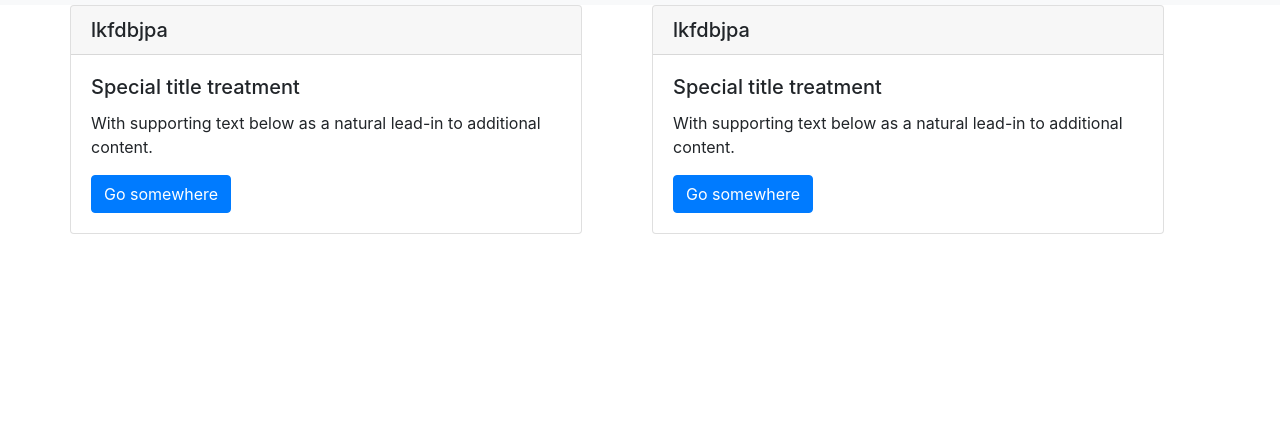
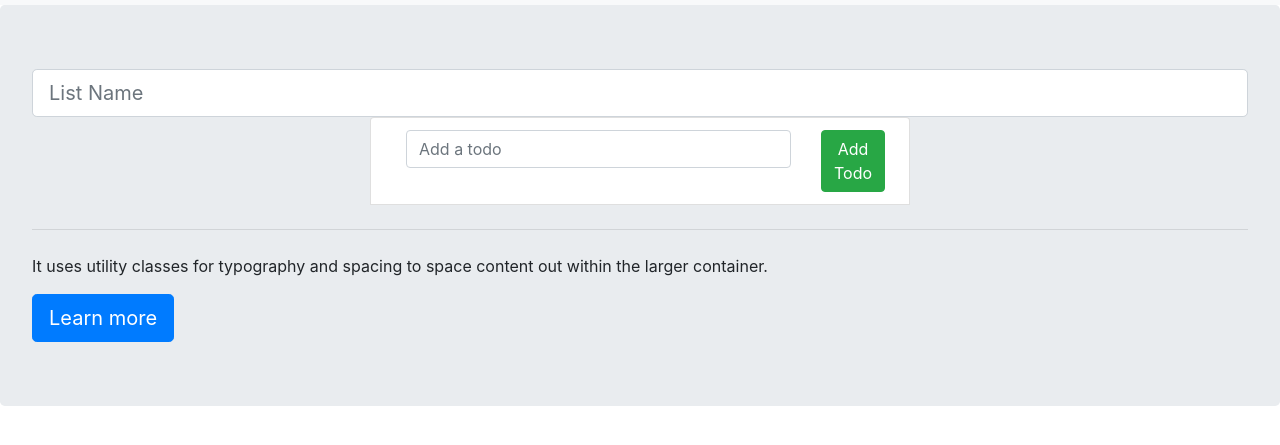
Before and after one commit to arosteguy/listluster, a website: page views/layouts/members.html in a window 1280 px wide. Shown: the part 51-496 px from the top of the page. Drawn offline with nearby package versions, Linux system fonts and the light colour scheme.

Commit message:
adding form fields ason the members page

```diff
--- a/public/assets/css/style.css
+++ b/public/assets/css/style.css
@@ -11,9 +11,3 @@
 #signIn{
     text-align: center;
 }
-
-#list-container{
-    width: 40%;
-    float: left;
-    margin-left: 70px;
-}
--- a/views/layouts/members.html
+++ b/views/layouts/members.html
@@ -1,5 +1,6 @@
 <!DOCTYPE html>
 <html lang="en">
+
 <head>
     <meta charset="UTF-8">
     <meta name="viewport" content="width=device-width, initial-scale=1.0">
@@ -7,12 +8,20 @@
     <link rel="stylesheet" href="https://stackpath.bootstrapcdn.com/bootstrap/4.4.1/css/bootstrap.min.css"
         integrity="sha384-Vkoo8x4CGsO3+Hhxv8T/Q5PaXtkKtu6ug5TOeNV6gBiFeWPGFN9MuhOf23Q9Ifjh" crossorigin="anonymous">
     <link rel="stylesheet" type="text/css" href="../../public/assets/css/style.css">
-    <script src="https://code.jquery.com/jquery-3.4.1.slim.min.js" integrity="sha384-J6qa4849blE2+poT4WnyKhv5vZF5SrPo0iEjwBvKU7imGFAV0wwj1yYfoRSJoZ+n" crossorigin="anonymous"></script>
-    <script src="https://cdn.jsdelivr.net/npm/popper.js@1.16.0/dist/umd/popper.min.js" integrity="sha384-Q6E9RHvbIyZFJoft+2mJbHaEWldlvI9IOYy5n3zV9zzTtmI3UksdQRVvoxMfooAo" crossorigin="anonymous"></script>
-    <script src="https://stackpath.bootstrapcdn.com/bootstrap/4.4.1/js/bootstrap.min.js" integrity="sha384-wfSDF2E50Y2D1uUdj0O3uMBJnjuUD4Ih7YwaYd1iqfktj0Uod8GCExl3Og8ifwB6" crossorigin="anonymous"></script>
+    <script src="https://code.jquery.com/jquery-3.4.1.slim.min.js"
+        integrity="sha384-J6qa4849blE2+poT4WnyKhv5vZF5SrPo0iEjwBvKU7imGFAV0wwj1yYfoRSJoZ+n"
+        crossorigin="anonymous"></script>
+    <script src="https://cdn.jsdelivr.net/npm/popper.js@1.16.0/dist/umd/popper.min.js"
+        integrity="sha384-Q6E9RHvbIyZFJoft+2mJbHaEWldlvI9IOYy5n3zV9zzTtmI3UksdQRVvoxMfooAo"
+        crossorigin="anonymous"></script>
+    <script src="https://stackpath.bootstrapcdn.com/bootstrap/4.4.1/js/bootstrap.min.js"
+        integrity="sha384-wfSDF2E50Y2D1uUdj0O3uMBJnjuUD4Ih7YwaYd1iqfktj0Uod8GCExl3Og8ifwB6"
+        crossorigin="anonymous"></script>
     <title>List Luster</title>
 </head>
+
 <body>
+
     <body>
         <nav class="navbar navbar-expand-lg navbar-light bg-light">
             <a class="navbar-brand" href="">List Luster</a>
@@ -43,29 +52,9 @@
                 </ul>
         </nav>
 
-        <div id="list-container">
-            <div class="card">
-                <h5 class="card-header">lkfdbjpa</h5>
-                <div class="card-body">
-                    <h5 class="card-title">Special title treatment</h5>
-                    <p class="card-text">With supporting text below as a natural lead-in to additional content.</p>
-                    <a href="#" class="btn btn-primary">Go somewhere</a>
-                </div>
-            </div>
-        </div>
-
-        <div id="list-container">
-            <div class="card">
-                <h5 class="card-header">lkfdbjpa</h5>
-                <div class="card-body">
-                    <h5 class="card-title">Special title treatment</h5>
-                    <p class="card-text">With supporting text below as a natural lead-in to additional content.</p>
-                    <a href="#" class="btn btn-primary">Go somewhere</a>
-                </div>
-            </div>
-        </div>
-
-        <!-- <div class="container">
+        <div class="jumbotron">
+            <input class="form-control form-control-lg" type="text" placeholder="List Name">
+            <div class="container">
                 <div class="row">
                     <div class="col-md-6 offset-md-3">
                         <ul class="list-group todo-list">
@@ -89,9 +78,19 @@
                     </div>
                 </div>
             </div>
-        Custom Script
-        <script src="js/view.js" type="text/javascript"></script> -->
+            <hr class="my-4">
+            <p>It uses utility classes for typography and spacing to space content out within the larger container.</p>
+            <a class="btn btn-primary btn-lg" href="#" role="button">Learn more</a>
+          </div>
+
+
+
+
+
+
+        <script src="js/view.js" type="text/javascript"></script>
 
 
     </body>
+
 </html>
```
Lines whose indentation alone changed are shown as unchanged.
